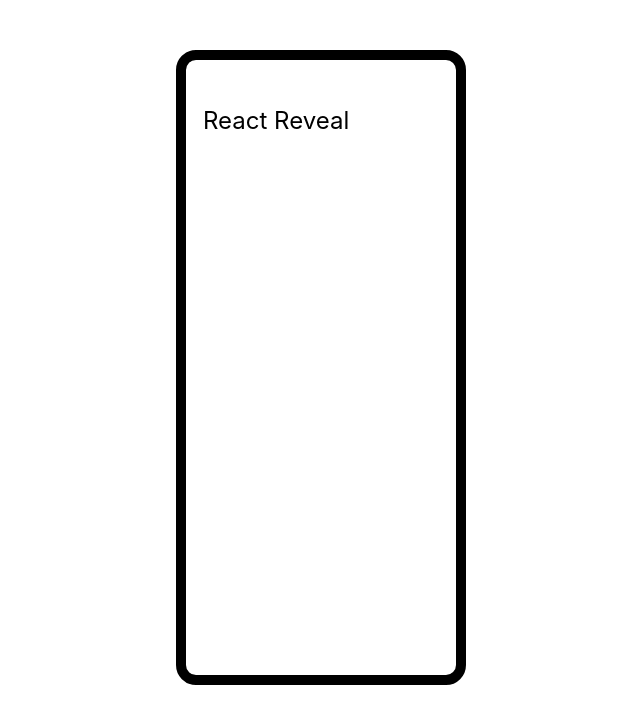
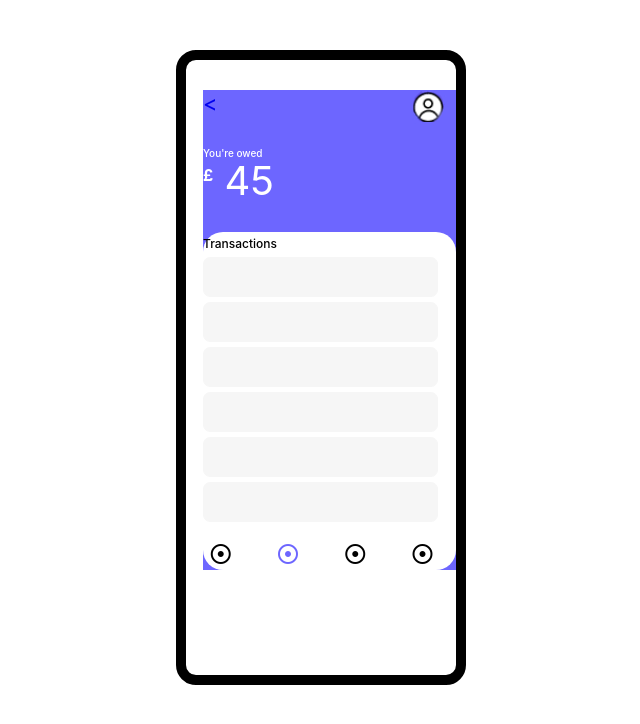
Before and after one commit to bellom/transaction-app, a React (Create React App) app: page /info/1 in a window 1280 px wide. Shown: the top 724 px of the page, without its empty margins (319-959 px from the left). Built offline with nearby package versions, Linux system fonts and the light colour scheme; the HTML template or start-up script is replaced by a standard one.

Commit message:
aded second page

```diff
--- a/package.json
+++ b/package.json
@@ -12,8 +12,11 @@
     "react": "^17.0.1",
     "react-bootstrap": "^1.4.0",
     "react-dom": "^17.0.1",
+    "react-reveal": "^1.2.2",
     "react-router-dom": "^5.2.0",
+    "react-router-page-transition": "^3.1.0",
     "react-scripts": "4.0.0",
+    "react-transition-group": "^4.4.1",
     "web-vitals": "^0.2.4"
   },
   "scripts": {
--- a/src/App.css
+++ b/src/App.css
@@ -19,7 +19,7 @@
   padding-left: 17px;
   position: static;
   overflow: auto;
-
+  /* background-color: #6D66FF; */
 }
 
 /* ******************************
@@ -64,6 +64,10 @@
 /* ******************************
 HomePage Styles
 ****************************** */
+/* .homePage {
+  background-color: white;
+} */
+
 .icon-homePage {
   width: 40px;
   margin-top: -30px;
@@ -107,3 +111,43 @@
 /* ******************************
 InfoPage Styles
 ****************************** */
+.infoPage {
+  background: #6D66FF;
+}
+
+.info-group-icon {
+  display: flex;
+  justify-content: space-between;
+}
+
+.back-arrow {
+  font-size: 22px;
+  text-decoration: none;
+}
+
+.icon-infoPage {
+  margin-right: 8px;
+  width: 40px;
+}
+
+.span-infoPage {
+  color: white;
+  font-size: 10px;
+  font-weight: 500;
+  margin-bottom: -30px;
+}
+
+.h1-white {
+  color: white;
+  font-size: 40px;
+}
+
+.sup-infoPage {
+  font-size: medium;
+  font-weight: 700;
+}
+
+.section2{
+  background: #fff;
+  border-radius: 20px;
+}
--- a/src/component/homePage.js
+++ b/src/component/homePage.js
@@ -25,7 +25,7 @@
       <div className="footer">
         <ul>
           <li>
-            <i className="material-icons first-icon">message</i>
+            <i className="material-icons first-icon">adjust</i>
           </li>
           <li>
             <i className="material-icons">adjust</i>
--- a/src/component/infoPage.js
+++ b/src/component/infoPage.js
@@ -1,12 +1,52 @@
 import React from 'react';
 import Zoom from 'react-reveal/Zoom';
+import { Link } from 'react-router-dom';
+import icon from '../img/card-icon.png';
 
 class infoPage extends React.Component {
+
   render() {
     return (
-      <div>
+      <div className="infoPage">
         <Zoom>
-          <h1>React Reveal</h1>
+            <div className="section1">
+              <div>
+                <div className="info-group-icon">
+                  <Link to="/" className="back-arrow">&#60;</Link>
+                  <img src={ icon } className="icon-infoPage" alt="contact-icon"/>
+                </div>
+                <div>
+                  <h6 className="span-infoPage">You're owed</h6>
+                  <h1 className="h1-white"><sup className="sup-infoPage">£</sup> 45</h1>
+                </div>
+              </div>
+              <div className="section2">
+                <span className="span-homePage">Transactions</span>
+                <div className="transaction"></div>
+                <div className="transaction"></div>
+                <div className="transaction"></div>
+                <div className="transaction"></div>
+                <div className="transaction"></div>
+                <div className="transaction"></div>
+
+                <div className="footer">
+                  <ul>
+                    <li>
+                      <i className="material-icons">adjust</i>
+                    </li>
+                    <li>
+                      <i className="material-icons first-icon">adjust</i>
+                    </li>
+                    <li>
+                      <i className="material-icons">adjust</i>
+                    </li>
+                    <li>
+                      <i className="material-icons">adjust</i>
+                    </li>
+                  </ul>
+                </div>
+              </div>
+            </div>
         </Zoom>
       </div>
     );
```
Also changed, not shown: 2 other files (tests, documents, lock files or other folders).
